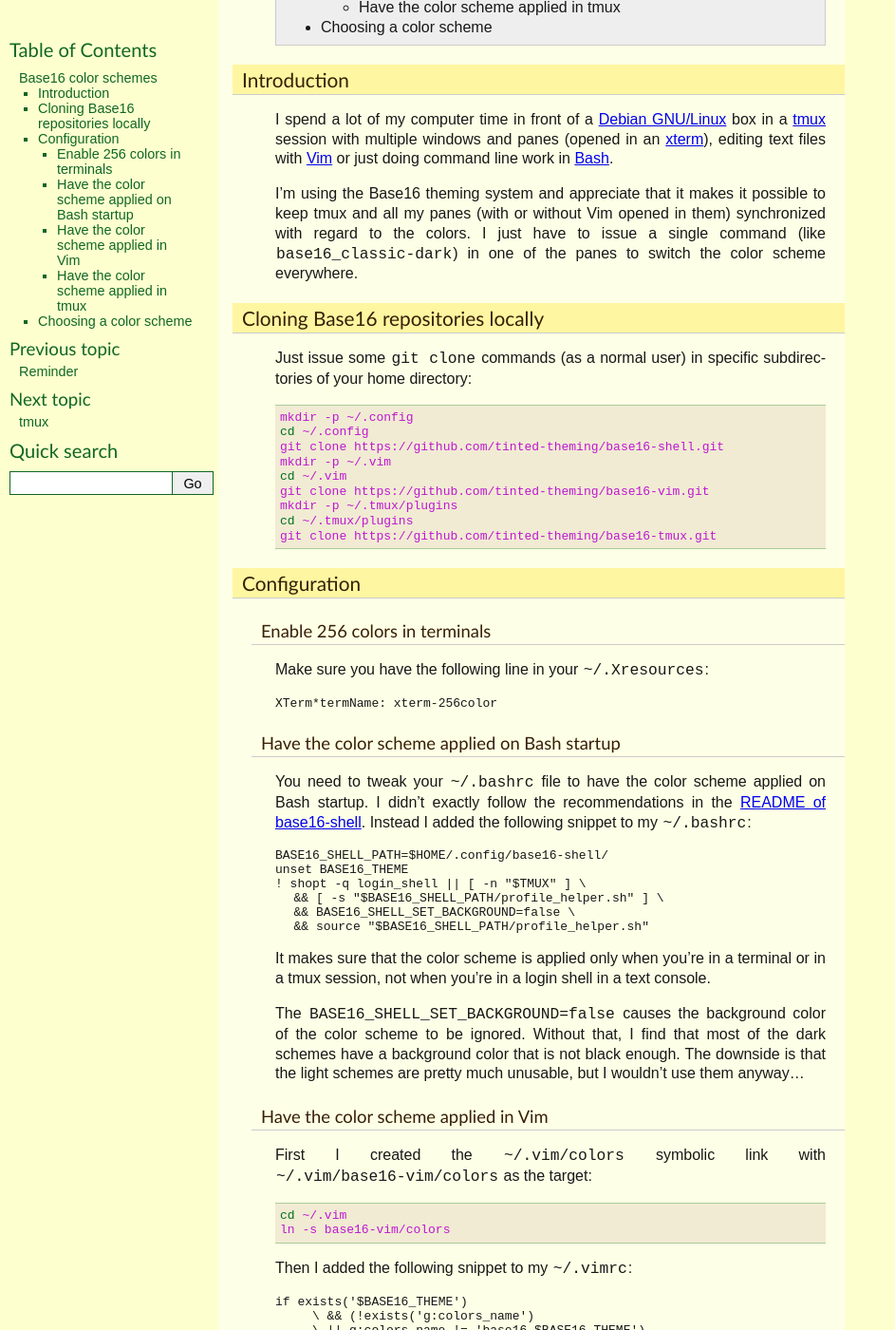
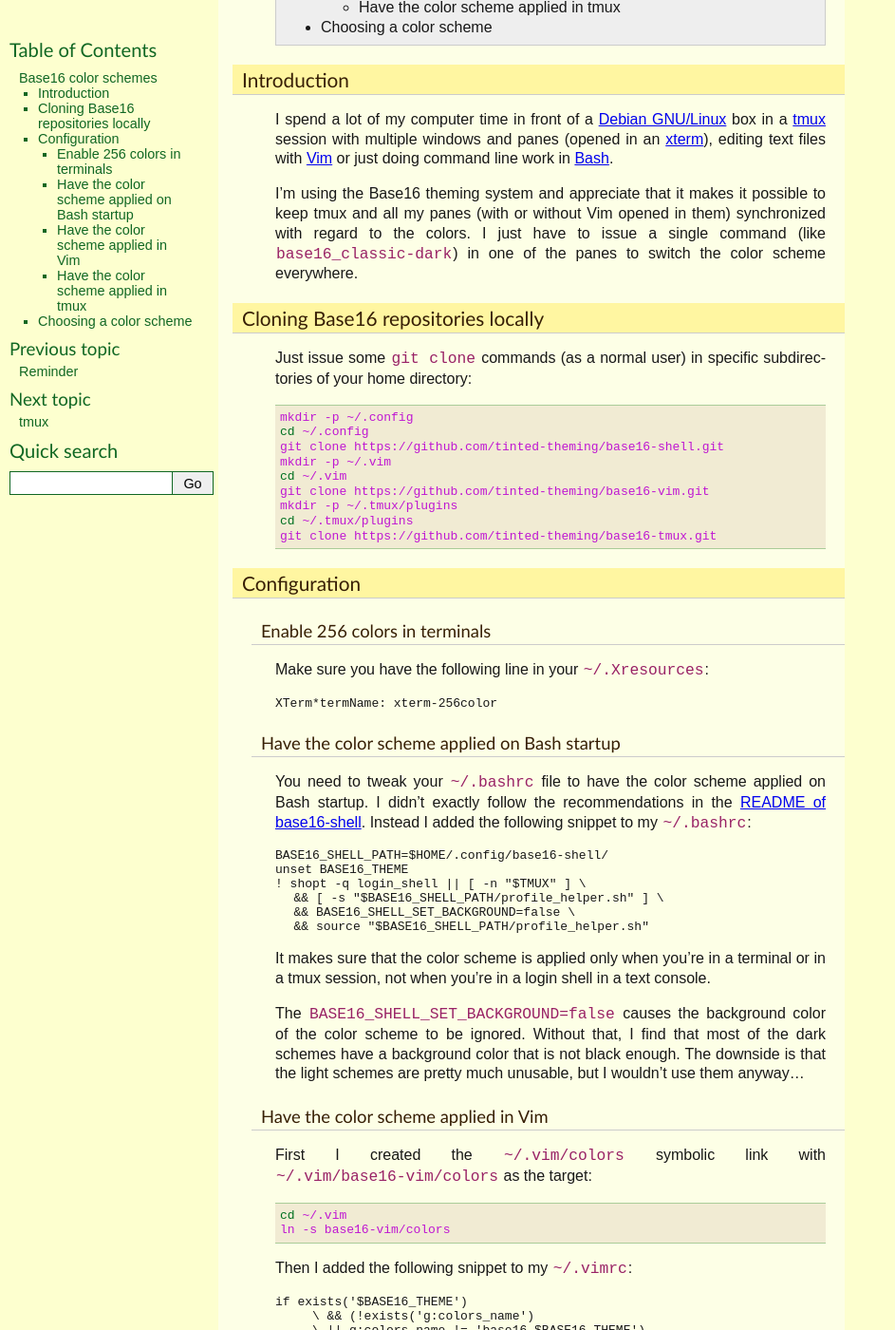
Before and after one commit to thierr26/thierr26_personal_notes_sphinx_sources, a Sphinx documentation site: the page built from source/base16_color_schemes.rst, in a window 1280 px wide and 1400 px high, scrolled down 267 px. Shown: the whole window at 95% size, without its empty margins (0-943 px from the left). Built offline with Sphinx 7.4.7, drawn with Linux system fonts in a browser that asks for light colours.

Commit message:
Use a different color for inlined code

```diff
--- a/source/_static/custom.css
+++ b/source/_static/custom.css
@@ -40,6 +40,7 @@
 /* Set custom background color for elements with "code" role. */
 code {
     background-color: #fdffe6;
+    color: #992266;
     font-size: 1.25em;
 }
 
```
